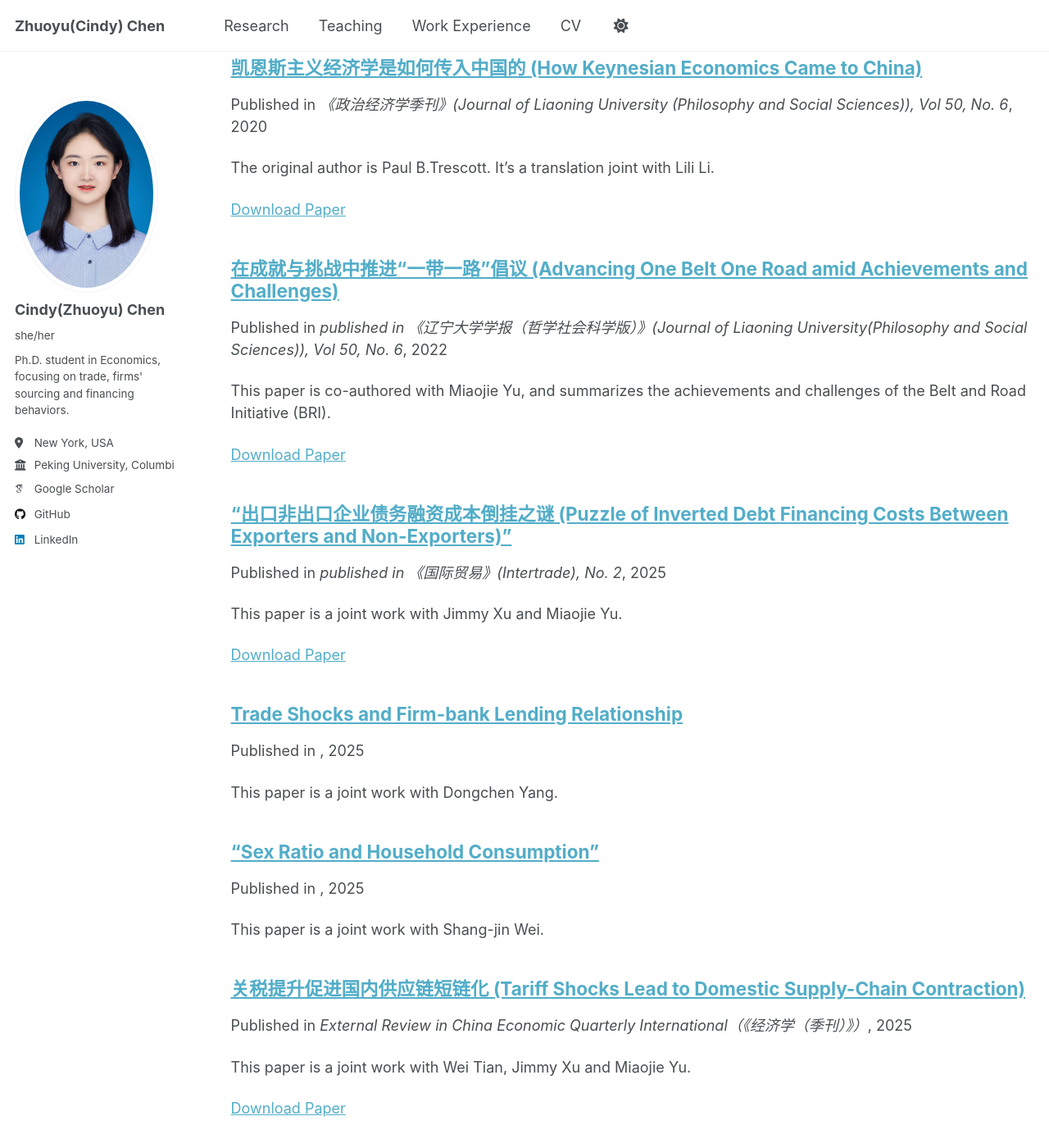
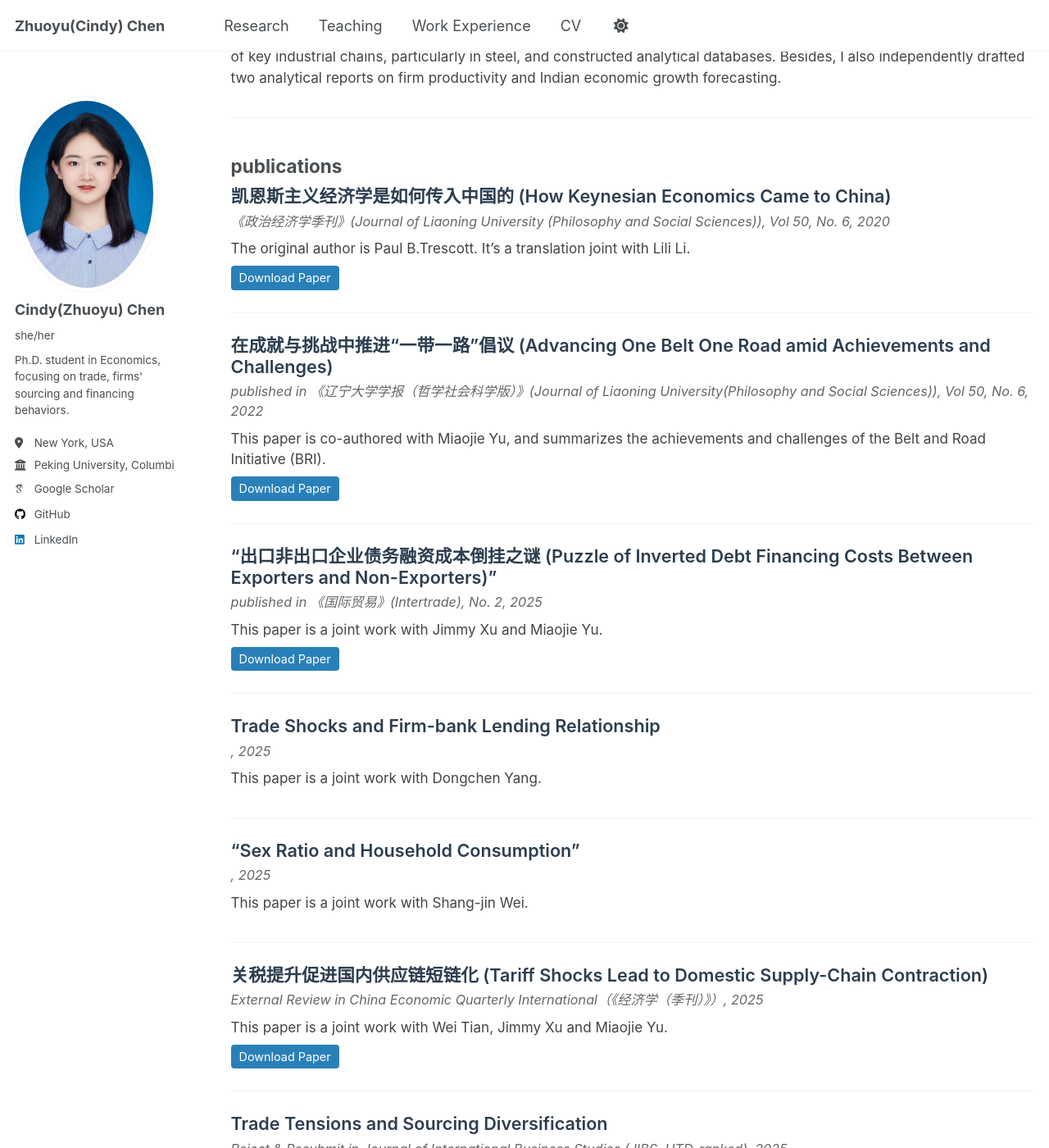
Before and after one commit to Cindyeco/Cindyeco.github.io, a Jekyll site: the page built from _pages/sitemap.md, in a window 1280 px wide and 1400 px high, scrolled down 3836 px. Shown: the whole window at 82% size. Built offline with Jekyll 4.4.1, drawn with Linux system fonts in a browser that asks for light colours; some web fonts are replaced; a script that is not in the unit is left out; some of the changed text lies outside the part shown.

Commit message:
Update archive-single.html

```diff
--- a/_includes/archive-single.html
+++ b/_includes/archive-single.html
@@ -12,8 +12,11 @@
   {% assign title = post.title %}
 {% endif %}
 
-<div class="{{ include.type | default: "list" }}__item">
+<!-- 容器样式：下划线分隔，间距适中 -->
+<div class="{{ include.type | default: "list" }}__item" style="margin-bottom: 1.5rem; padding-bottom: 1.5rem; border-bottom: 1px solid #f2f3f3;">
   <article class="archive__item" itemscope itemtype="http://schema.org/CreativeWork">
+
+    <!-- 图片 Teaser (如果有) -->
     {% if include.type == "grid" and teaser %}
       <div class="archive__item-teaser">
         <img src=
@@ -26,59 +29,64 @@
       </div>
     {% endif %}
 
-    <h2 class="archive__item-title" itemprop="headline">
+    <!-- 1. 标题：深蓝色，加粗 -->
+    <h2 class="archive__item-title" itemprop="headline" style="font-size: 1.2em; font-weight: 600; margin-bottom: 0.2em; line-height: 1.2; margin-top: 0;">
       {% if post.link %}
-        <a href="{{ post.link }}">{{ title }}</a> <a href="{{ base_path }}{{ post.url }}" rel="permalink"><i class="fa fa-link" aria-hidden="true" title="permalink"></i><span class="sr-only">Permalink</span></a>
+        <a href="{{ post.link }}" style="color: #2c3e50; text-decoration: none;">{{ title }}</a> <a href="{{ base_path }}{{ post.url }}" rel="permalink"><i class="fa fa-link" aria-hidden="true" title="permalink"></i><span class="sr-only">Permalink</span></a>
       {% else %}
-        <a href="{{ base_path }}{{ post.url }}" rel="permalink">{{ title }}</a>
+        <a href="{{ base_path }}{{ post.url }}" rel="permalink" style="color: #2c3e50; text-decoration: none;">{{ title }}</a>
       {% endif %}
     </h2>
 
+    <!-- 阅读时间 (如果开启) -->
     {% if post.read_time %}
-      <p class="page__meta"><i class="fa fa-clock" aria-hidden="true"></i> {% include read-time.html %}</p>
+      <p class="page__meta" style="color: #666; font-size: 0.8em;"><i class="fa fa-clock" aria-hidden="true"></i> {% include read-time.html %}</p>
     {% endif %}
 
+    <!-- 2. 期刊/会议/时间信息：灰色，斜体 -->
+    <!-- 注意：此处去掉了 "Published in" 字样，保持和 Publications 页面一致 -->
+    <div class="archive__item-venue" style="color: #666; font-size: 0.9em; margin-bottom: 0.5em; font-style: italic;">
         {% if post.collection == 'teaching' %}
-          <p> {{ post.type }}, <i>{{ post.venue }}</i>, {{ post.date | default: "1900-01-01" | date: "%Y" }} </p>
+          {{ post.type }}, {{ post.venue }}, {{ post.date | default: "1900-01-01" | date: "%Y" }}
         {% elsif post.collection == 'publications' %}
-          <p>Published in <i>{{ post.venue }}</i>, {{ post.date | default: "1900-01-01" | date: "%Y" }} </p>
+          {{ post.venue }}, {{ post.date | default: "1900-01-01" | date: "%Y" }}
         {% elsif post.date %}
-         <p class="page__date"><strong><i class="fa fa-fw fa-calendar" aria-hidden="true"></i> {{ site.data.ui-text[site.locale].date_label | default: "Published:" }}</strong> <time datetime="{{ post.date | default: "1900-01-01" | date_to_xmlschema }}">{{ post.date | default: "1900-01-01" | date: "%B %d, %Y" }}</time></p>
+         <span class="page__date"><strong><i class="fa fa-fw fa-calendar" aria-hidden="true"></i> {{ site.data.ui-text[site.locale].date_label | default: "Published:" }}</strong> <time datetime="{{ post.date | default: "1900-01-01" | date_to_xmlschema }}">{{ post.date | default: "1900-01-01" | date: "%B %d, %Y" }}</time></span>
         {% endif %}
+    </div>
 
-    {% if post.excerpt and site.read_more != 'enabled' %}
-    <p class="archive__item-excerpt" itemprop="description">{{ post.excerpt | markdownify }}</p>
-    {% elsif post.excerpt and site.read_more == 'enabled' %}
-    <p class="archive__item-excerpt" itemprop="description"><p>{{ post.excerpt | markdownify | remove: '<p>' | remove: '</p>' }}<strong><a href="{{ base_path }}{{ post.url }}" rel="permalink"> Read more</a></strong></p></p>
+    <!-- 3. 摘要/Excerpt：深灰色，紧凑 -->
+    {% if post.excerpt %}
+    <div class="archive__item-excerpt" itemprop="description" style="font-size: 0.95em; color: #444; margin-bottom: 0.5em; line-height: 1.5;">
+      {% if site.read_more != 'enabled' %}
+        {{ post.excerpt | markdownify | remove: '<p>' | remove: '</p>' }}
+      {% else %}
+        {{ post.excerpt | markdownify | remove: '<p>' | remove: '</p>' }}
+        <strong><a href="{{ base_path }}{{ post.url }}" rel="permalink"> Read more</a></strong>
+      {% endif %}
+    </div>
     {% endif %}
 
-    {% if post.citation and post.paperurl and post.slidesurl and post.bibtexurl %}
-      <p>Recommended citation: {{ post.citation }}<br /><a href="{{ post.paperurl }}">Download Paper</a> | <a href="{{ post.slidesurl }}">Download Slides</a> | <a href="{{ post.bibtexurl }}">Download Bibtex</a></p>
-    {% elsif post.citation and post.paperurl and post.slidesurl %}
-      <p>Recommended citation: {{ post.citation }}<br /><a href="{{ post.paperurl }}">Download Paper</a> | <a href="{{ post.slidesurl }}">Download Slides</a></p>
-    {% elsif post.citation and post.paperurl and post.bibtexurl %}
-      <p>Recommended citation: {{ post.citation }}<br /><a href="{{ post.paperurl }}">Download Paper</a> | <a href="{{ post.bibtexurl }}">Download Bibtex</a></p>
-    {% elsif post.citation and post.paperurl %}
-      <p>Recommended citation: {{ post.citation }}<br /><a href="{{ post.paperurl }}">Download Paper</a></p>
-    {% elsif post.citation and post.slidesurl and post.bibtexurl %}
-      <p>Recommended citation: {{ post.citation }}<br /><a href="{{ post.slidesurl }}">Download Slides</a> | <a href="{{ post.bibtexurl}}">Download Bibtex</a></p>
-    {% elsif post.citation and post.slidesurl %}
-      <p>Recommended citation: {{ post.citation }}<br /><a href="{{ post.slidesurl }}">Download Slides</a></p>
-    {% elsif post.citation and post.bibtexurl %}
-      <p>Recommended citation: {{ post.citation }}<br /><a href="{{ post.bibtexurl }}">Download Bibtex</a></p>
-    {% elsif post.citation %}
-      <p>Recommended citation: {{ post.citation }}</p>
-    {% elsif post.paperurl and post.bibtexurl %}
-      <p><a href=" {{ post.paperurl }} ">Download Paper</a> | <a href="{{ post.bibtexurl }}">Download Bibtex</a></p>
-    {% elsif post.paperurl %}
-      <p><a href=" {{ post.paperurl }} ">Download Paper</a></p>
-    {% elsif post.slidesurl and post.bibtexurl %}
-      <p><a href="{{ post.slidesurl }}">Download Slides</a> | <a href="{{ post.bibtexurl }}">Download Bibtex</a></p>
-    {% elsif post.slidesurl %}
-      <p><a href="{{ post.slidesurl }}">Download Slides</a></p>
-    {% elsif post.bibtexurl %}
-      <p><a href="{{ post.bibtexurl }}">Download Bibtex</a></p>
-    {% endif %}
+    <!-- 4. 下载按钮区域：蓝色按钮风格 -->
+    <div class="archive__item-links" style="margin-top: 5px;">
+      <!-- 如果有 Citation 文本 -->
+      {% if post.citation %}
+        <div style="font-size: 0.9em; color: #444; margin-bottom: 5px;">Recommended citation: {{ post.citation }}</div>
+      {% endif %}
+
+      <!-- 按钮生成逻辑：只要有链接就显示按钮，无需手动判断组合 -->
+      {% if post.paperurl %}
+        <a href="{{ post.paperurl }}" style="display: inline-block; padding: 4px 10px; font-size: 0.8em; color: #fff; background-color: #2980b9; border-radius: 4px; text-decoration: none; margin-right: 8px;">Download Paper</a>
+      {% endif %}
+
+      {% if post.slidesurl %}
+        <a href="{{ post.slidesurl }}" style="display: inline-block; padding: 4px 10px; font-size: 0.8em; color: #fff; background-color: #7f8c8d; border-radius: 4px; text-decoration: none; margin-right: 8px;">Download Slides</a>
+      {% endif %}
+
+      {% if post.bibtexurl %}
+        <a href="{{ post.bibtexurl }}" style="display: inline-block; padding: 4px 10px; font-size: 0.8em; color: #fff; background-color: #2980b9; border-radius: 4px; text-decoration: none; margin-right: 8px;">Download Bibtex</a>
+      {% endif %}
+    </div>
 
   </article>
 </div>
```
